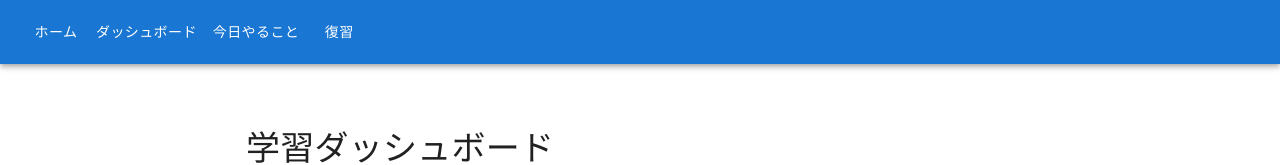
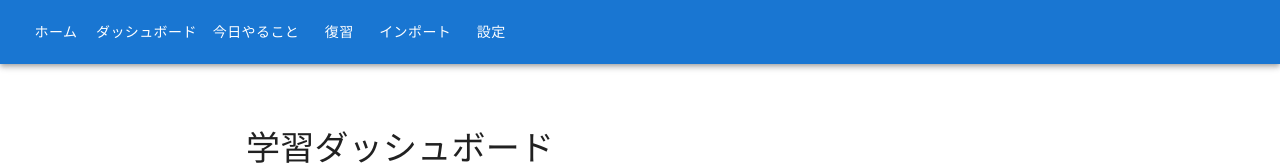
Before and after one commit to QWE-sava/chishintankyuu, a Next.js app: page / in a window 1280 px wide. Shown: the top 165 px of the page. Built offline with nearby package versions, Linux system fonts and the light colour scheme.

Commit message:
Update NavBar.tsx

```diff
--- a/src/components/NavBar.tsx
+++ b/src/components/NavBar.tsx
@@ -22,6 +22,15 @@ export default function NavBar() {
             <Button color="inherit" component={Link} href="/review">
               復習
             </Button>
+
+            {/* ★ 復活させるタブ */}
+            <Button color="inherit" component={Link} href="/import">
+              インポート
+            </Button>
+
+            <Button color="inherit" component={Link} href="/settings">
+              設定
+            </Button>
           </Box>
         </Toolbar>
       </AppBar>
```
